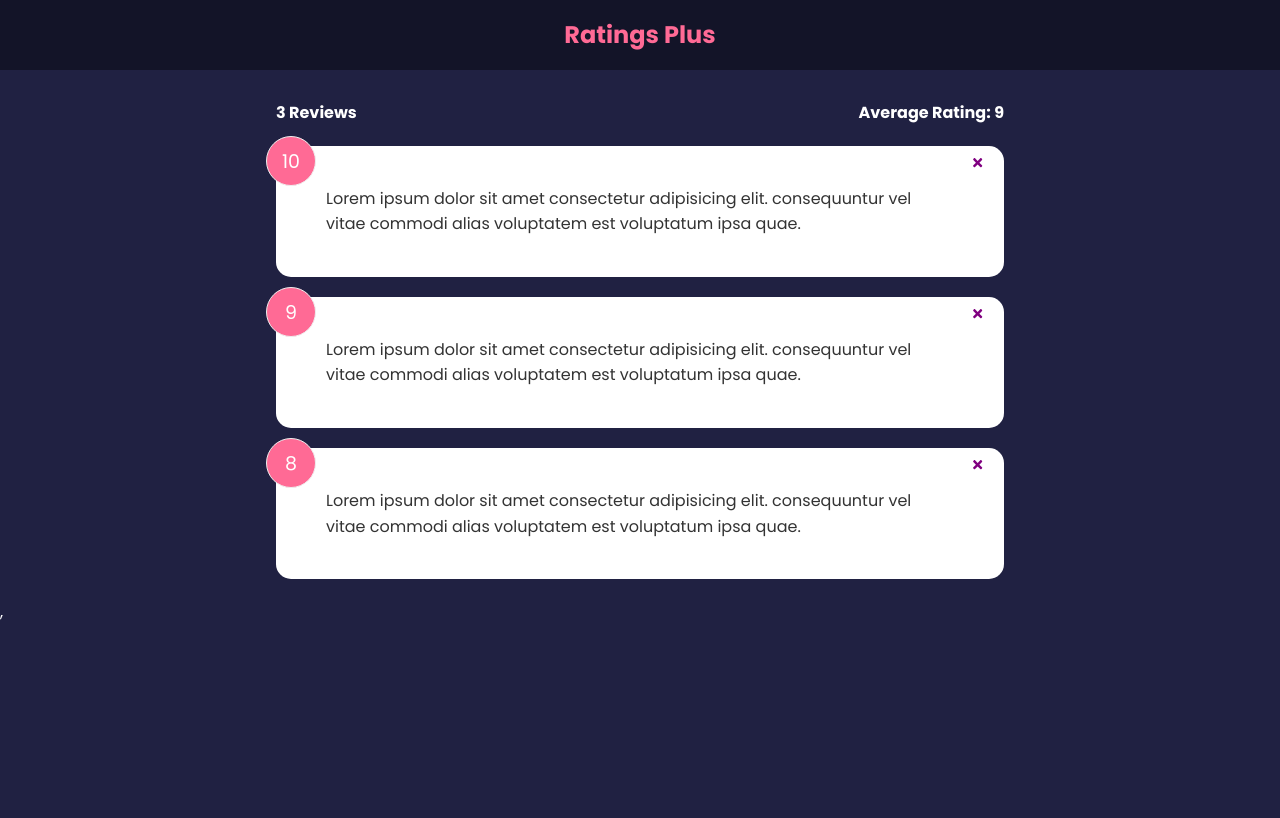
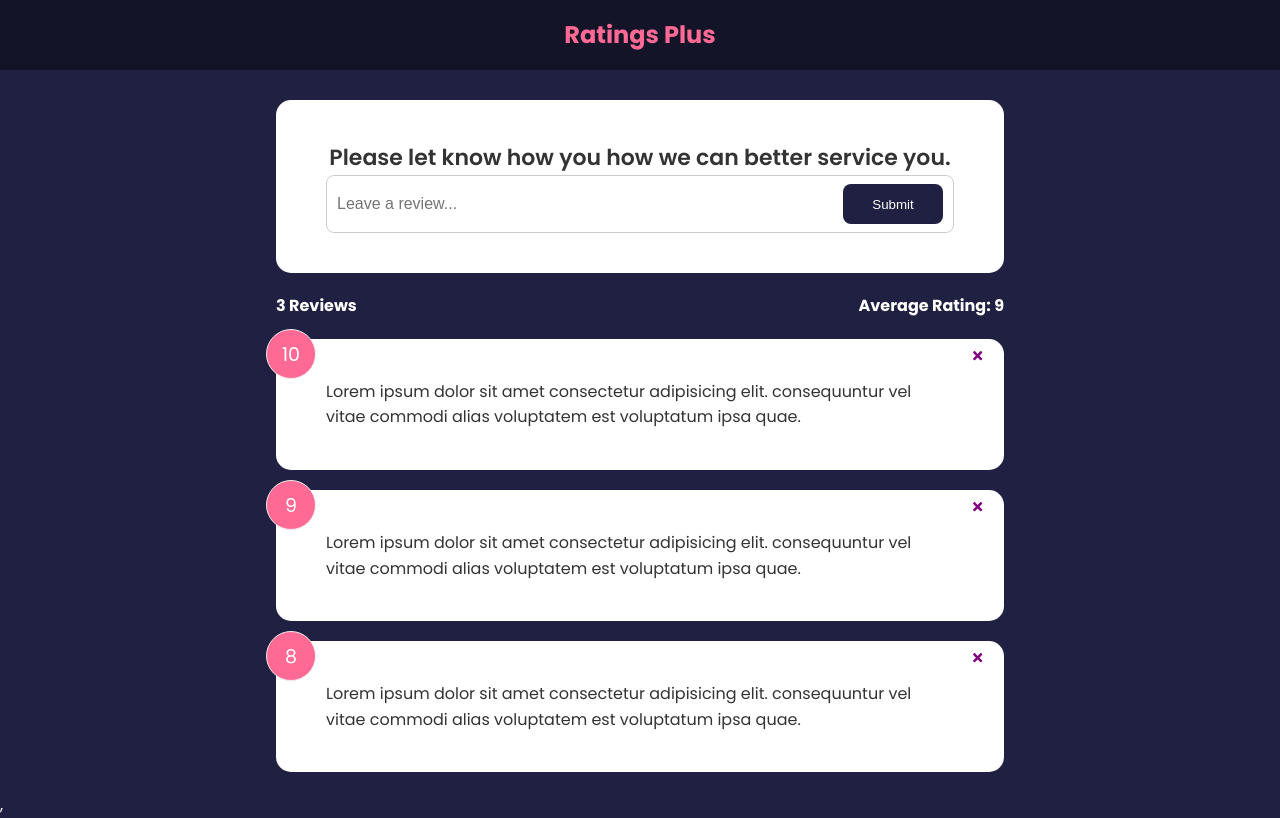
Before and after one commit to SheeloveDol/ratings-app-react, a React (Create React App) app: page / in a window 1280 px wide. Built offline with nearby package versions, Linux system fonts and the light colour scheme.

Commit message:
Added FeedbackForm and Button components

```diff
--- a/src/App.js
+++ b/src/App.js
@@ -3,12 +3,12 @@ import FeedbackList from './components/FeedbackList'
 import {useState} from 'react'
 import FeedbackData from './data/FeedbackData'
 import FeedbackStats from './components/FeedbackStats'
+import FeedbackForm from './components/FeedbackForm'
 
 function App() {
   const [feedbacks, setFeedbacks] = useState(FeedbackData);
 
   // function to delete feedback/ratings. We'll have to 'prop-drill' all the way to FeedbackItem
-
   const deleteFeedback = (id) => {
     // Creating a warning popup to confirm delete action
     if (window.confirm('Do you want to delete this feedback forever?')) {
@@ -21,6 +21,7 @@ function App() {
     <>
       <Header />
       <div className="container">
+        <FeedbackForm />
         <FeedbackStats data={feedbacks} />
         <FeedbackList  data={feedbacks}
         handleDelete={deleteFeedback} />
--- /dev/null
+++ b/src/components/FeedbackForm.jsx
@@ -0,0 +1,29 @@
+import React from 'react'
+import Card from './shared/Card'
+import { useState } from 'react'
+import Button from './shared/Button'
+
+function FeedbackForm() {
+  // Creating a default state for our form
+  const [texts, setTexts] = useState('')
+
+  // This function allows up to capture the changes in our input field and set it as the new state(Texts)
+  const handleTextChange = (e) => {
+    setTexts(() => e.target.value)
+  }
+
+  return (
+    <Card>
+      <form>
+        <h2>Please let know how you how we can better service you.</h2>
+        {/* ToDo --- rating select component */}
+        <div className="input-group">
+          <input type="text" placeholder='Leave a review...' onChange={handleTextChange} value={texts} />
+          <Button type='submit' >Submit</Button>
+        </div>
+      </form>
+    </Card>
+  )
+}
+
+export default FeedbackForm
--- /dev/null
+++ b/src/components/shared/Button.jsx
@@ -0,0 +1,29 @@
+// Custom button
+import React from 'react'
+import PropTypes from 'prop-types'
+
+
+function Button({ isDisabled, children, version, type  }) {
+  return (
+    <button type={type} disable={isDisabled} className={`btn btn-${version}`}>
+      {children}
+    </button>
+  )
+}
+
+// Setting default props for Button
+Button.defaultProps = {
+  version: 'primary',
+  isDisabled: false,
+  type: 'button',
+}
+
+// Setting propTypes for Button
+Button.propTypes = {
+  isDisabled: PropTypes.bool,
+  version: PropTypes.string,
+  children: PropTypes.node.isRequired,
+  type: PropTypes.string,
+}
+
+export default Button
```
